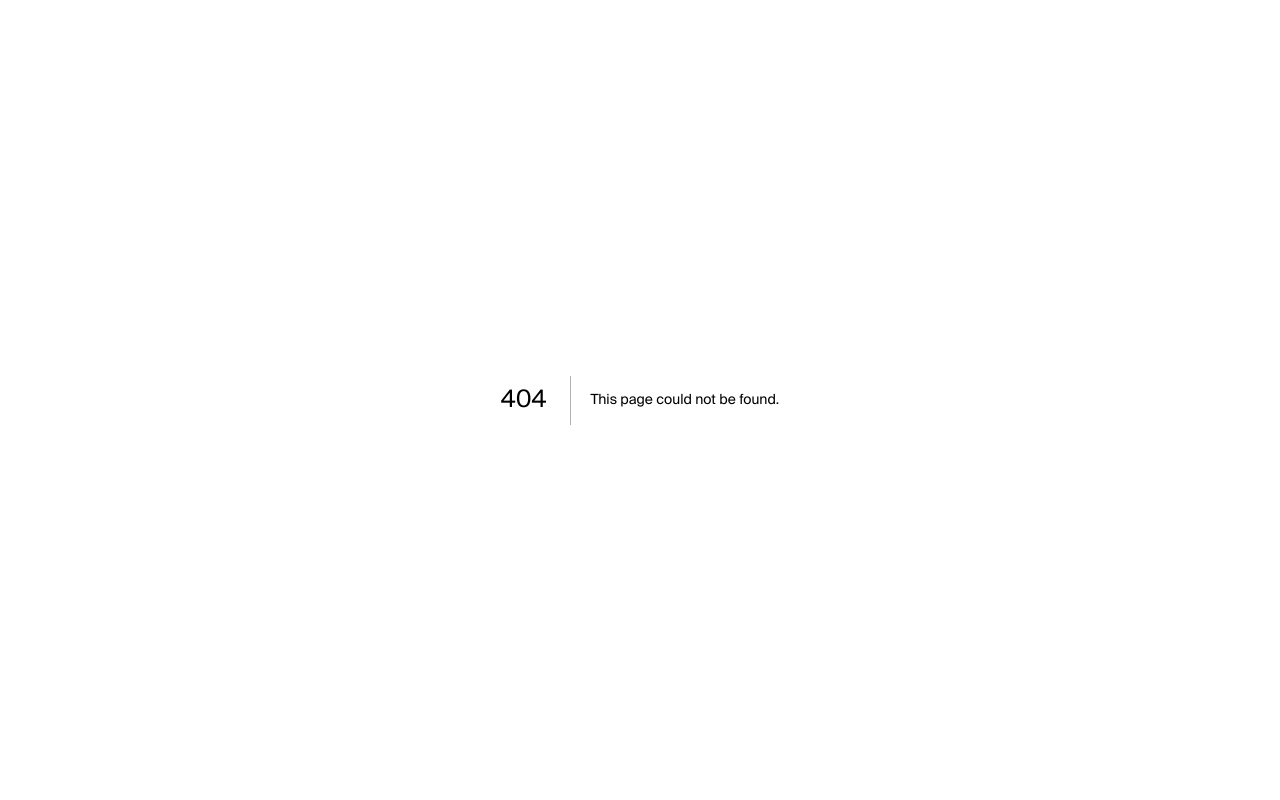
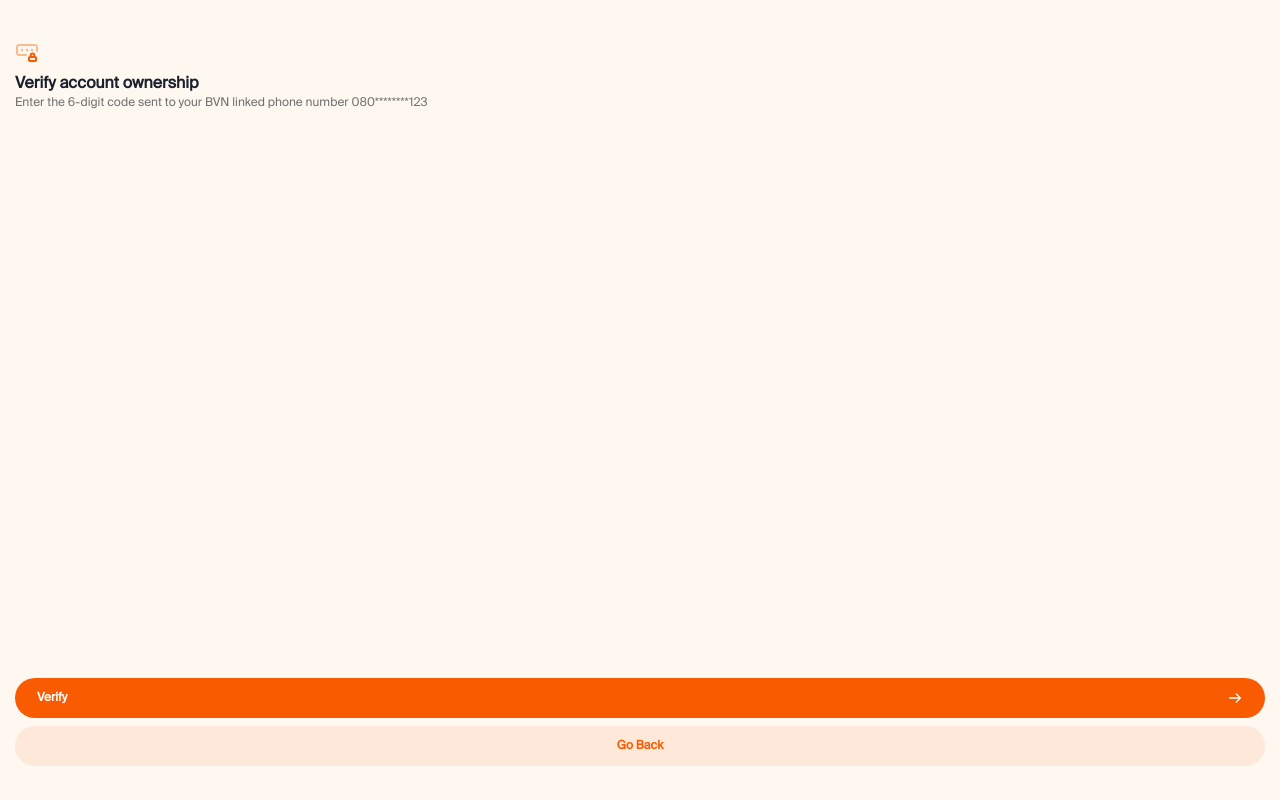
Before and after one commit to ClinkLtd/tippr-app, a Next.js app: page /auth/verify-account in a window 1280 px wide. Before the commit this address had no page. Built offline with nearby package versions, Linux system fonts and the light colour scheme.

Commit message:
create verify account page

```diff
--- /dev/null
+++ b/pages/auth/verify-account.js
@@ -0,0 +1,32 @@
+import React from 'react';
+import styles from 'styles/pages/auth.module.scss';
+import Buttons from 'components/forms/buttons';
+
+import { useRouter } from 'next/router';
+
+import Passcode from 'assets/images/passcode.svg';
+import Arrow from 'assets/images/arrow-right.svg';
+
+export default function VerifyAccount() {
+  const router = useRouter();
+  return (
+    <div className={styles.auth}>
+      <Passcode />
+      <h1 className='text_header mt-2.5'>Verify account ownership</h1>
+      <p className='text_body'>
+        Enter the 6-digit code sent to your BVN linked phone number
+        080********123
+      </p>
+
+      <div className={styles.footer}>
+        <Buttons
+          handleClick={() => router.push('/auth/verification-sucess')}
+          state='primary'
+          text='Verify'
+          Icon={Arrow}
+        />
+        <Buttons state='secondary' text='Go Back' />
+      </div>
+    </div>
+  );
+}
```
